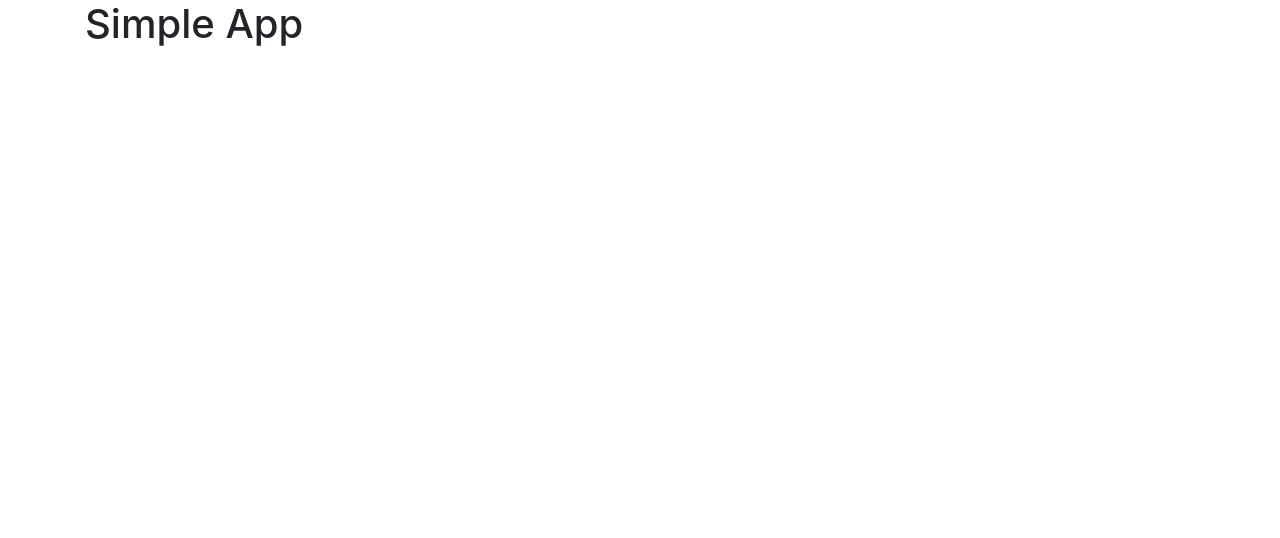
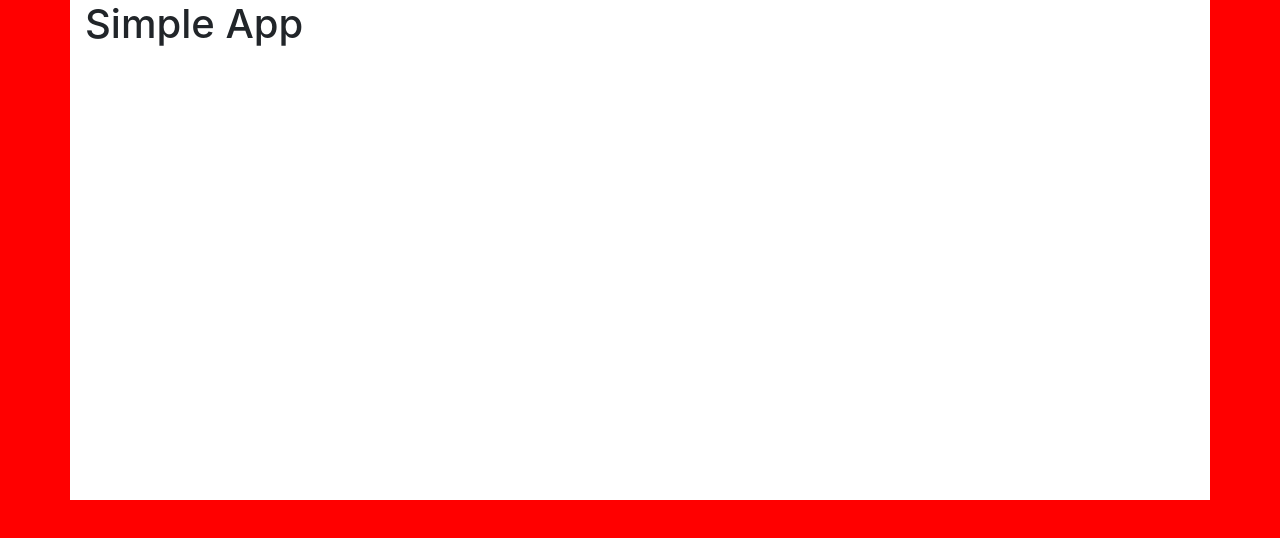
Before and after one commit to GhitaB/simple-app, a plain HTML site: page index.html in a window 1280 px wide. Drawn offline with nearby package versions, Linux system fonts and the light colour scheme.

Commit message:
Custom design: added styles.css.

```diff
--- /dev/null
+++ b/css/styles.css
@@ -0,0 +1,8 @@
+body {
+  background: red;
+}
+
+div#simple-app-container {
+  background: white;
+  min-height: 500px;
+}
--- a/index.html
+++ b/index.html
@@ -9,11 +9,12 @@
 
     <!-- Bootstrap CSS -->
     <link rel="stylesheet" href="https://stackpath.bootstrapcdn.com/bootstrap/4.5.2/css/bootstrap.min.css" integrity="sha384-JcKb8q3iqJ61gNV9KGb8thSsNjpSL0n8PARn9HuZOnIxN0hoP+VmmDGMN5t9UJ0Z" crossorigin="anonymous">
+    <link rel="stylesheet" href="css/styles.css">
 
     <title>Simple App</title>
   </head>
   <body>
-    <div class="container">
+    <div id="simple-app-container" class="container">
       <!-- Content here -->
       <h1>Simple App</h1>
     </div>
```
Also changed, not shown: notes.txt.
